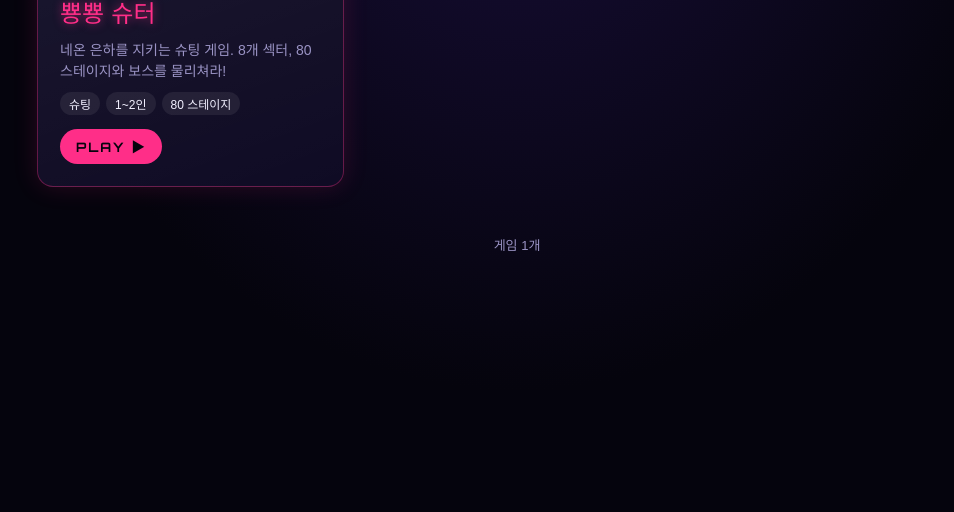
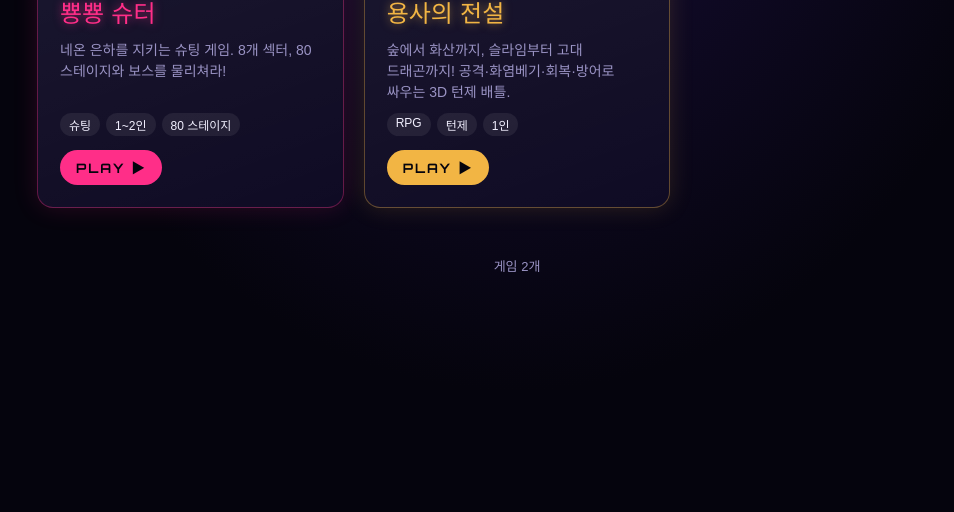
Before and after one commit to goodjjt/play-taeo, a plain HTML site: page index.html in a window 1280 px wide. Shown: the part 288-800 px from the top of the page, without its empty margins (123-1077 px from the left). Drawn offline with Linux system fonts and the light colour scheme.

Commit message:
Add battle game (용사의 전설) to launcher
Co-Authored-By: Claude Opus 5.5 <noreply@anthropic.com>
Claude-Session: https://claude.ai/code/session_01KdZEqpxGLoMSQaE8UJFMes

```diff
--- a/index.html
+++ b/index.html
@@ -74,6 +74,14 @@ const GAMES = [
     desc: '네온 은하를 지키는 슈팅 게임. 8개 섹터, 80 스테이지와 보스를 물리쳐라!',
     tags: ['슈팅', '1~2인', '80 스테이지'],
   },
+  {
+    path: 'battle/play.html',
+    title: '용사의 전설',
+    icon: '🗡️',
+    color: '#f2b544',
+    desc: '숲에서 화산까지, 슬라임부터 고대 드래곤까지! 공격·화염베기·회복·방어로 싸우는 3D 턴제 배틀.',
+    tags: ['RPG', '턴제', '1인'],
+  },
 ];
 
 const grid = document.getElementById('games');
```
